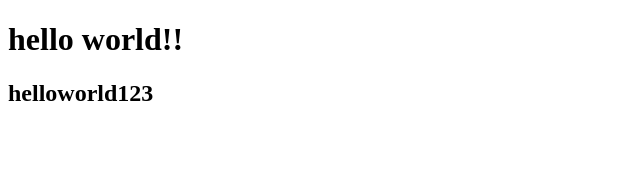
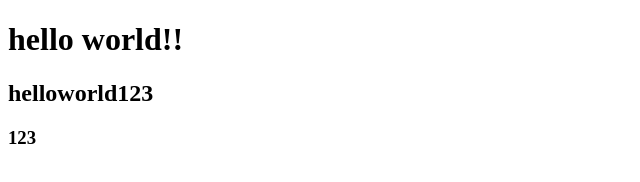
Before and after one commit to Lend1i/project, a plain HTML site: page index.html in a window 1280 px wide. Shown: the full height of the page, 0-640 px from the left. Drawn offline with Linux system fonts and the light colour scheme.

Commit message:
added h3

```diff
--- a/index.html
+++ b/index.html
@@ -8,5 +8,6 @@
 <body>
     <h1>hello world!!</h1>
     <h2>helloworld123</h2>
+    <h3>123</h3>
 </body>
 </html>
```
